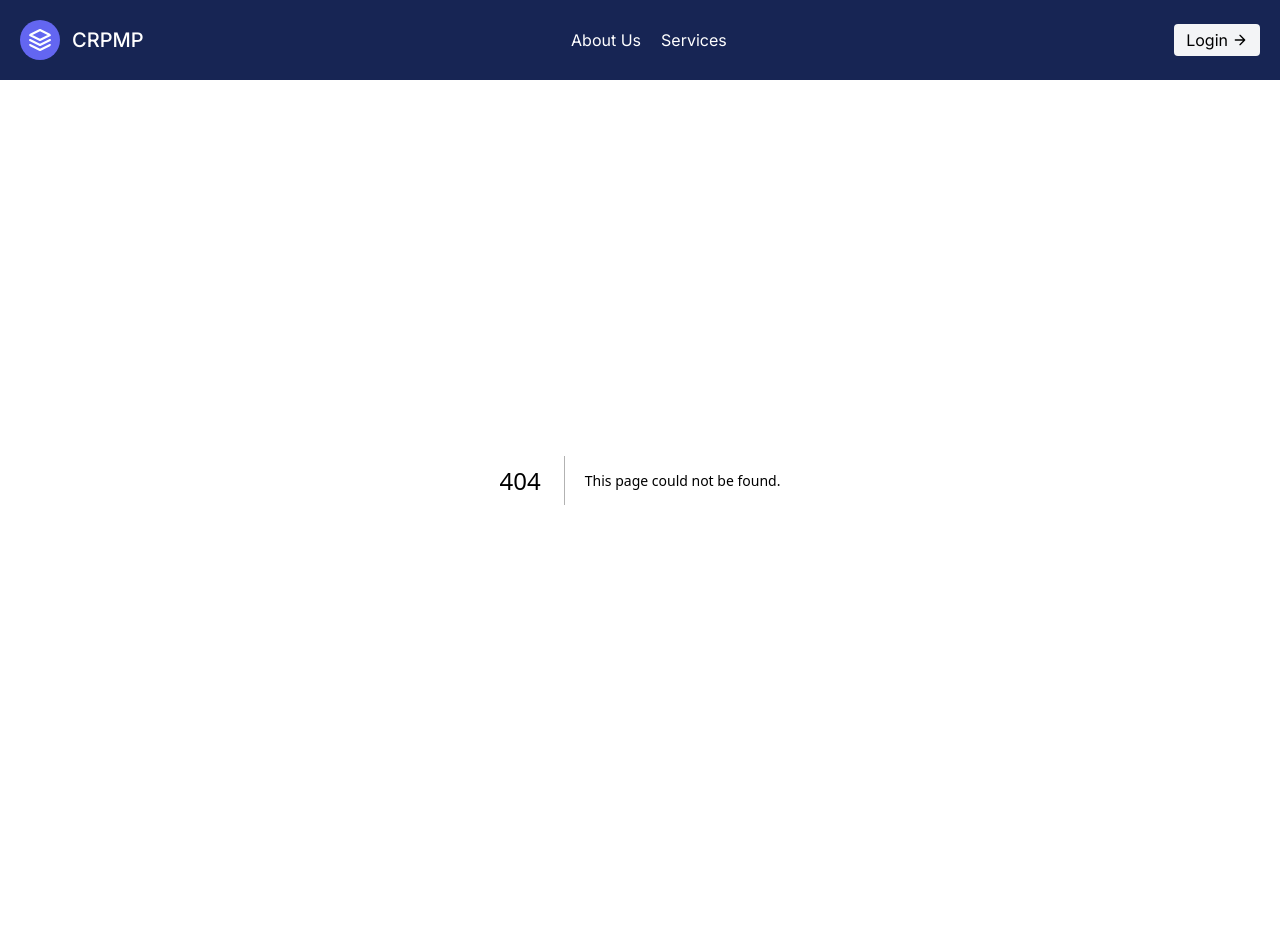
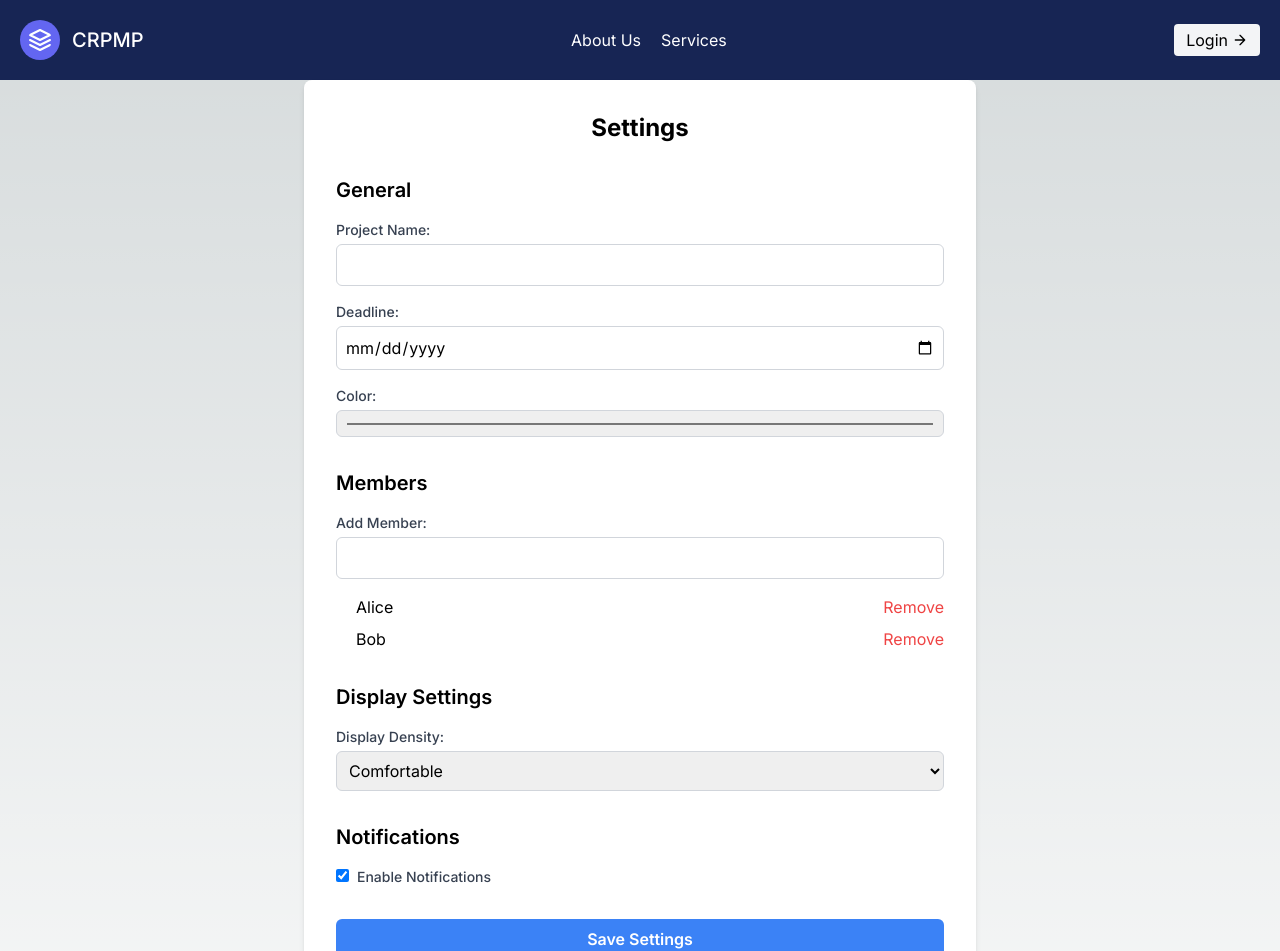
Before and after one commit to Senior-Project-CRPMP/front_nextjs, a Next.js app: page /project_dashboard/Setting in a window 1280 px wide. Before the commit this address had no page. Shown: the top 951 px of the page. Built offline with nearby package versions, Linux system fonts and the light colour scheme.

Commit message:
Settings

```diff
--- /dev/null
+++ b/src/app/dashboard/Setting/page.tsx
@@ -0,0 +1,81 @@
+'use client'
+import { useState, KeyboardEvent } from 'react';
+
+const Settings = () => {
+  const [displayDensity, setDisplayDensity] = useState<string>('comfortable');
+  const [notificationsEnabled, setNotificationsEnabled] = useState<boolean>(true);
+
+
+
+  const handleSubmit = (e: React.FormEvent<HTMLFormElement>) => {
+    e.preventDefault();
+    // Handle form submission logic here
+    console.log({
+      displayDensity,
+      notificationsEnabled,
+    });
+  };
+
+
+
+  return (
+    <div className="w-full mx-auto p-8 bg-white shadow-md rounded-lg">
+      <form onSubmit={handleSubmit}>
+        <h1 className="text-2xl font-bold text-center mb-8">Settings</h1>
+
+        {/* General Section */}
+        <section className="mb-8">
+          <h2 className="text-xl font-semibold mb-4">General</h2>
+          <div className="mb-4">
+
+          </div>
+          <div className="mb-4">
+
+          </div>
+          <div className="mb-4">
+
+          </div>
+        </section>
+
+
+        {/* Display Settings Section */}
+        <section className="mb-8">
+          <h2 className="text-xl font-semibold mb-4">Display Settings</h2>
+          <div className="mb-4">
+            <label className="block text-sm font-medium text-gray-700">Display Density:</label>
+            <select
+              value={displayDensity}
+              onChange={(e) => setDisplayDensity(e.target.value)}
+              className="mt-1 block w-full p-2 border border-gray-300 rounded-md"
+            >
+              <option value="comfortable">Comfortable</option>
+              <option value="compact">Compact</option>
+            </select>
+          </div>
+        </section>
+
+        {/* Notifications Section */}
+        <section className="mb-8">
+          <h2 className="text-xl font-semibold mb-4">Notifications</h2>
+          <div className="mb-4">
+            <label className="block text-sm font-medium text-gray-700">
+              <input
+                type="checkbox"
+                checked={notificationsEnabled}
+                onChange={(e) => setNotificationsEnabled(e.target.checked)}
+                className="mr-2 leading-tight"
+              />
+              Enable Notifications
+            </label>
+          </div>
+        </section>
+
+        <button type="submit" className="w-full py-2 px-4 bg-blue-500 text-white font-semibold rounded-md hover:bg-blue-600">
+          Save Settings
+        </button>
+      </form>
+    </div>
+  );
+};
+
+export default Settings;
--- a/src/app/dashboard/layout.tsx
+++ b/src/app/dashboard/layout.tsx
@@ -62,7 +62,7 @@ export default function DashboardLayout({
 
               <Link
                 className="flex items-center gap-3 rounded-lg px-3 py-2 text-gray-500 transition-all hover:text-gray-900 dark:text-gray-400 dark:hover:text-gray-50"
-                href="/dashboard/settings"
+                href="/dashboard/Setting"
               >
                 <SettingsIcon className="h-4 w-4" />
                 Settings
--- /dev/null
+++ b/src/app/project_dashboard/Setting/page.tsx
@@ -0,0 +1,144 @@
+'use client'
+import { useState, KeyboardEvent } from 'react';
+
+const Settings = () => {
+  const [projectName, setProjectName] = useState<string>('');
+  const [deadline, setDeadline] = useState<string>('');
+  const [color, setColor] = useState<string>('#ffffff');
+  const [members, setMembers] = useState<string[]>(['Alice', 'Bob']);
+  const [displayDensity, setDisplayDensity] = useState<string>('comfortable');
+  const [notificationsEnabled, setNotificationsEnabled] = useState<boolean>(true);
+
+  const addMember = (member: string) => {
+    setMembers([...members, member]);
+  };
+
+  const removeMember = (index: number) => {
+    setMembers(members.filter((_, i) => i !== index));
+  };
+
+  const handleSubmit = (e: React.FormEvent<HTMLFormElement>) => {
+    e.preventDefault();
+    // Handle form submission logic here
+    console.log({
+      projectName,
+      deadline,
+      color,
+      members,
+      displayDensity,
+      notificationsEnabled,
+    });
+  };
+
+  const handleKeyDown = (e: KeyboardEvent<HTMLInputElement>) => {
+    if (e.key === 'Enter' && e.currentTarget.value.trim()) {
+      addMember(e.currentTarget.value);
+      e.currentTarget.value = '';
+      e.preventDefault();
+    }
+  };
+
+  return (
+    <div className="max-w-2xl mx-auto p-8 bg-white shadow-md rounded-lg">
+      <form onSubmit={handleSubmit}>
+        <h1 className="text-2xl font-bold text-center mb-8">Settings</h1>
+
+        {/* General Section */}
+        <section className="mb-8">
+          <h2 className="text-xl font-semibold mb-4">General</h2>
+          <div className="mb-4">
+            <label className="block text-sm font-medium text-gray-700">Project Name:</label>
+            <input
+              type="text"
+              value={projectName}
+              onChange={(e) => setProjectName(e.target.value)}
+              className="mt-1 block w-full p-2 border border-gray-300 rounded-md"
+            />
+          </div>
+          <div className="mb-4">
+            <label className="block text-sm font-medium text-gray-700">Deadline:</label>
+            <input
+              type="date"
+              value={deadline}
+              onChange={(e) => setDeadline(e.target.value)}
+              className="mt-1 block w-full p-2 border border-gray-300 rounded-md"
+            />
+          </div>
+          <div className="mb-4">
+            <label className="block text-sm font-medium text-gray-700">Color:</label>
+            <input
+              type="color"
+              value={color}
+              onChange={(e) => setColor(e.target.value)}
+              className="mt-1 block w-full p-2 border border-gray-300 rounded-md"
+            />
+          </div>
+        </section>
+
+        {/* Members Section */}
+        <section className="mb-8">
+          <h2 className="text-xl font-semibold mb-4">Members</h2>
+          <div className="mb-4">
+            <label className="block text-sm font-medium text-gray-700">Add Member:</label>
+            <input
+              type="text"
+              onKeyDown={handleKeyDown}
+              className="mt-1 block w-full p-2 border border-gray-300 rounded-md"
+            />
+          </div>
+          <ul className="list-disc pl-5">
+            {members.map((member, index) => (
+              <li key={index} className="flex justify-between items-center mb-2">
+                {member}
+                <button
+                  type="button"
+                  onClick={() => removeMember(index)}
+                  className="text-red-500 hover:text-red-700">
+                  Remove
+                </button>
+              </li>
+            ))}
+          </ul>
+        </section>
+
+        {/* Display Settings Section */}
+        <section className="mb-8">
+          <h2 className="text-xl font-semibold mb-4">Display Settings</h2>
+          <div className="mb-4">
+            <label className="block text-sm font-medium text-gray-700">Display Density:</label>
+            <select
+              value={displayDensity}
+              onChange={(e) => setDisplayDensity(e.target.value)}
+              className="mt-1 block w-full p-2 border border-gray-300 rounded-md"
+            >
+              <option value="comfortable">Comfortable</option>
+              <option value="compact">Compact</option>
+            </select>
+          </div>
+        </section>
+
+        {/* Notifications Section */}
+        <section className="mb-8">
+          <h2 className="text-xl font-semibold mb-4">Notifications</h2>
+          <div className="mb-4">
+            <label className="block text-sm font-medium text-gray-700">
+              <input
+                type="checkbox"
+                checked={notificationsEnabled}
+                onChange={(e) => setNotificationsEnabled(e.target.checked)}
+                className="mr-2 leading-tight"
+              />
+              Enable Notifications
+            </label>
+          </div>
+        </section>
+
+        <button type="submit" className="w-full py-2 px-4 bg-blue-500 text-white font-semibold rounded-md hover:bg-blue-600">
+          Save Settings
+        </button>
+      </form>
+    </div>
+  );
+};
+
+export default Settings;
--- a/src/app/project_dashboard/nav_bar.tsx
+++ b/src/app/project_dashboard/nav_bar.tsx
@@ -58,7 +58,7 @@ export default function NavBar() {
 
             <Link
               className="flex items-center gap-3 rounded-lg px-3 py-2 text-gray-500 transition-all hover:text-gray-900 dark:text-gray-400 dark:hover:text-gray-50"
-              href="#"
+              href="/project_dashboard/Setting"
             >
               <SettingsIcon className="h-4 w-4" />
               Settings
```
